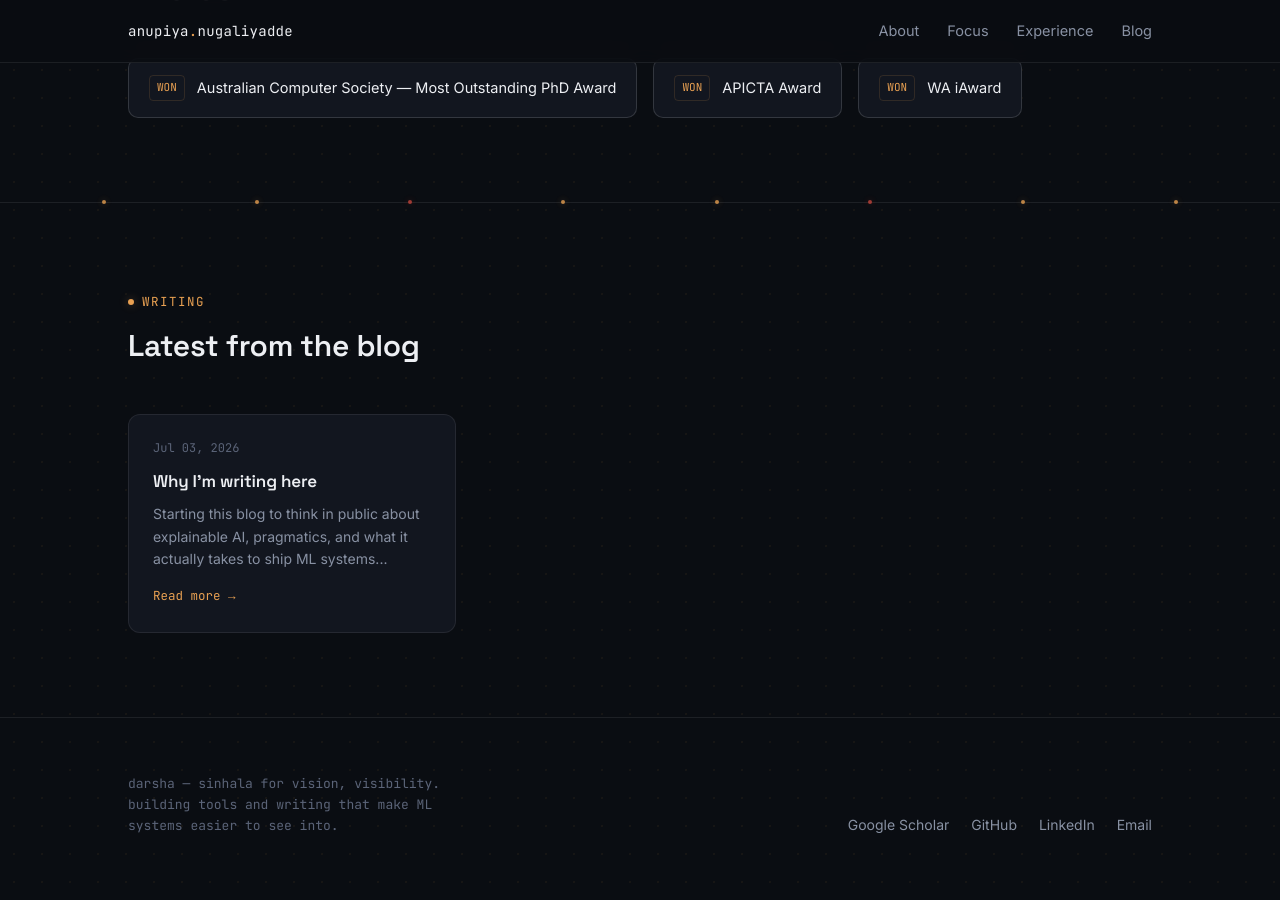
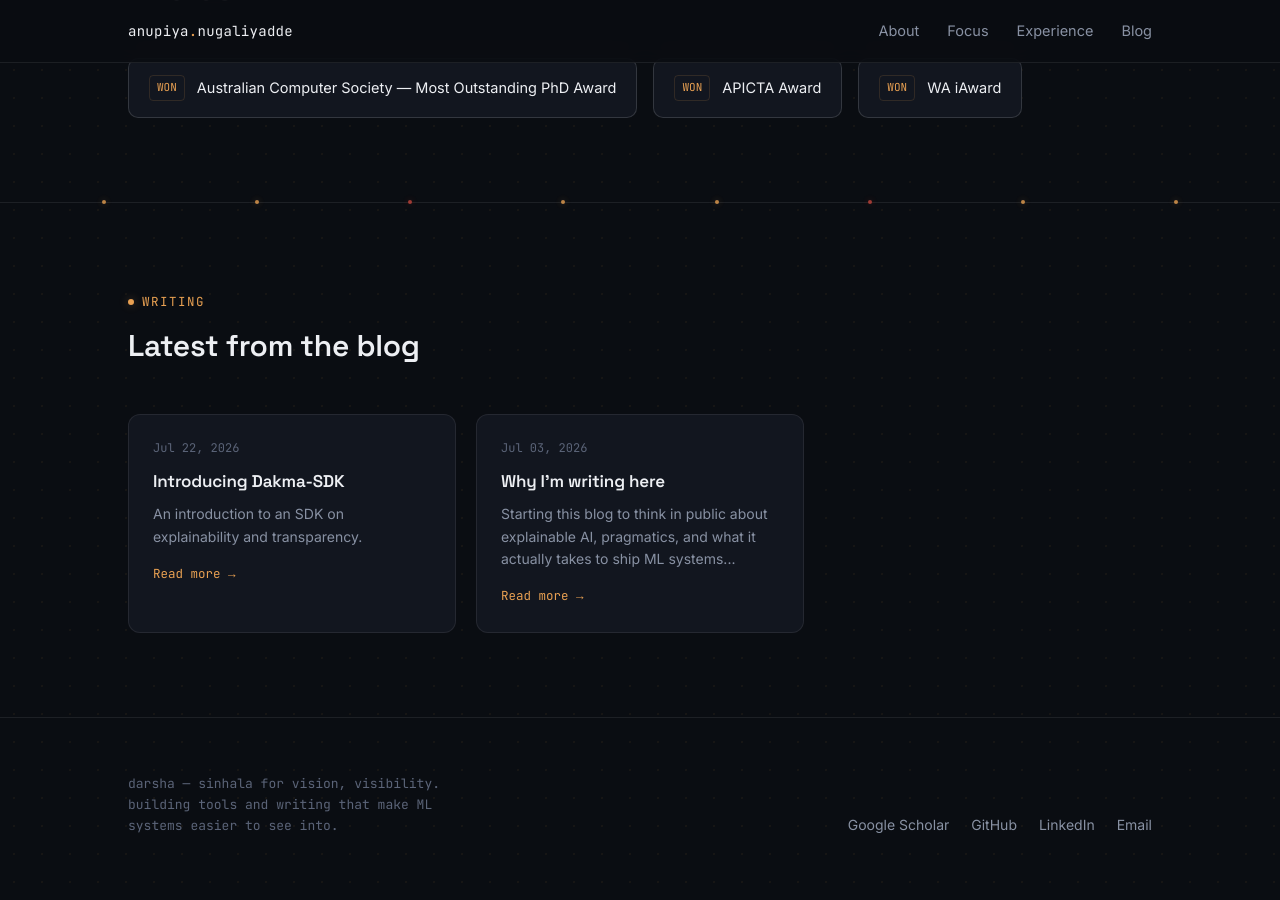
Before and after one commit to anupiyan/anupiyan.github.io, a Jekyll site: the page built from index.html, in a window 1280 px wide and 900 px high, scrolled down 2946 px. Built offline with Jekyll 4.4.1, drawn with Linux system fonts in a browser that asks for light colours.

Commit message:
Update and rename dakma-sdk-blog-post.md to 2026-07-22-introduction-to-dakma-sdk.md

```diff
--- a/_posts/dakma-sdk-blog-post.md
+++ b/_posts/2026-07-22-introduction-to-dakma-sdk.md
@@ -1,3 +1,9 @@
+---
+title: "Introducing Dakma-SDK"
+date: 2026-07-22
+excerpt: "An introduction to an SDK on explainability and transparency."
+---
+
 # Your ML Pipeline Already Knows Why It Made That Decision. Are You Capturing It?
 
 Picture the last time someone asked you to explain a model's decision after the fact. Maybe it was a credit score that got flagged, or a churn prediction a stakeholder didn't trust. You went back to the notebook, re-ran SHAP, cross-referenced which version of the model was in production that week, and pieced together an explanation that took an afternoon to produce and would be stale the moment the model retrained.
```
